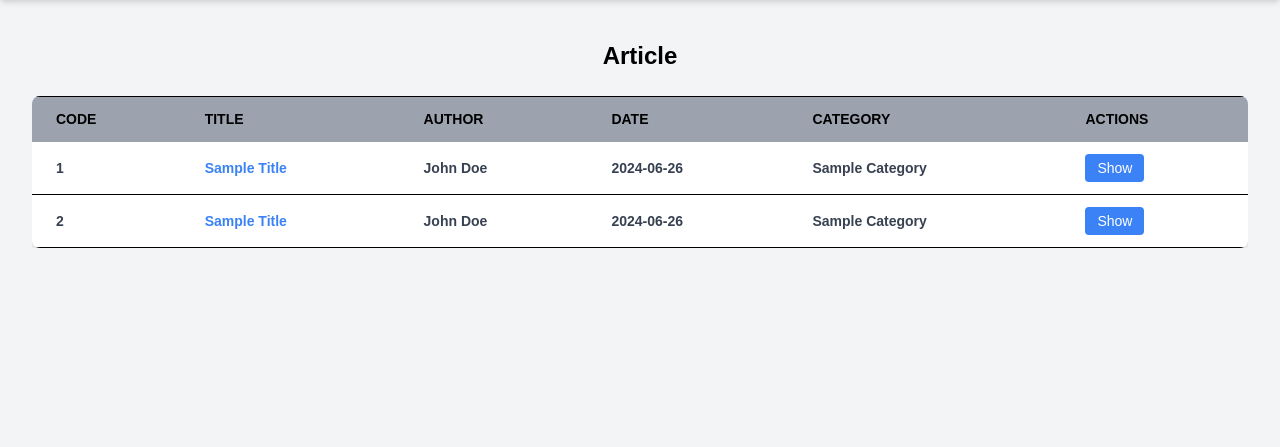
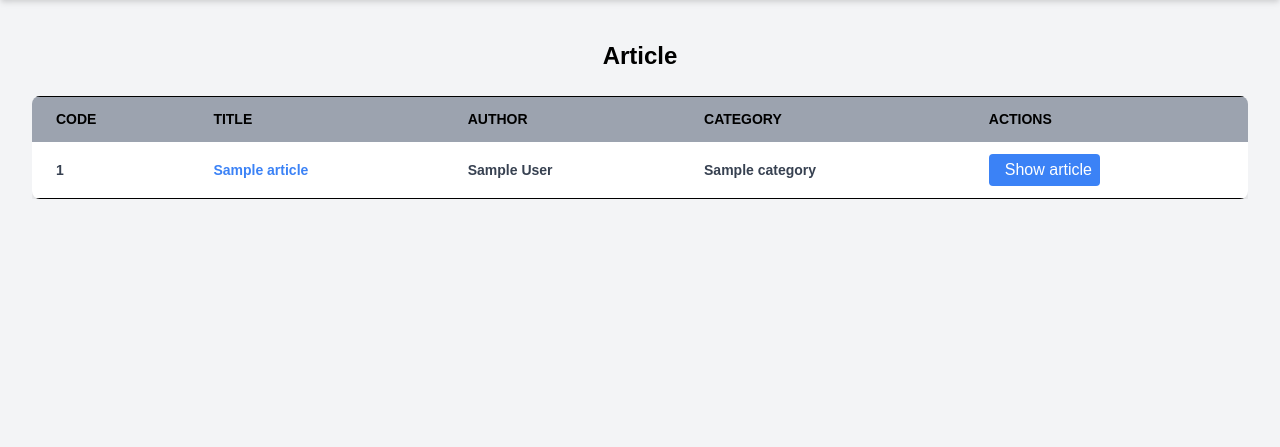
Before and after one commit to saeed-54996/MMM-Project, a Flask app: page /articles/ in a window 1280 px wide. Shown: the part 72-519 px from the top of the page. Run offline with Flask 3, Linux system fonts and the light colour scheme; tables that the repository leaves empty hold one stand-in row (values such as "Sample post"); some libraries are stand-ins or nearby versions.

Commit message:
making show article dynamic

```diff
--- a/my_flask_app/app.py
+++ b/my_flask_app/app.py
@@ -1,7 +1,7 @@
 from flask import *
 from init import app, db
 from model import *
-from controler import login, signup ,upload_photo,user_profile,show_pictures,show_single_picture,submit_article,admin_panel
+from controler import login, signup ,upload_photo,user_profile,show_pictures,show_single_picture,show_articles,show_single_article,submit_article,admin_panel
 
 @app.route('/')
 def home():
@@ -37,11 +37,11 @@ def picture(picture_id):
 
 @app.route('/articles/')
 def articles_page():
-    return render_template('articles.html')
+    return show_articles()
 
 @app.route('/article/<article_id>/')
 def singel_article_page(article_id):
-    return render_template('article.html')
+    return show_single_article(article_id)
 
 @app.route('/writer-photographer/')
 def writer_photographer():
--- a/my_flask_app/controler.py
+++ b/my_flask_app/controler.py
@@ -87,6 +87,20 @@ def show_single_picture(picture_id):
     image = Images.query.filter_by(id=picture_id).first()
     name = image.user.name if image.user else 'Unknown User'
     return render_template('picture.html',path=image.path,title=image.title,des=image.description,category=image.category.name,tags=image.tags,name=name)
+
+
+
+
+#----------------------------------------article system:
+def show_articles():
+    articles = Articles.query.all()
+    return render_template('articles.html',articles=articles)
+
+
+def show_single_article(article_id):
+    return render_template('article.html')
+
+
 
 
 
--- a/my_flask_app/templates/articles.html
+++ b/my_flask_app/templates/articles.html
@@ -17,38 +17,25 @@
                     <th class="py-3 px-6 text-left">Code</th>
                     <th class="py-3 px-6 text-left">Title</th>
                     <th class="py-3 px-6 text-left">Author</th>
-                    <th class="py-3 px-6 text-left">Date</th>
                     <th class="py-3 px-6 text-left">Category</th>
                     <th class="py-3 px-6 text-left">Actions</th>
                 </tr>
             </thead>
             <tbody class="text-gray-700 text-sm font-semibold">
+                {% for article in articles: %}
                 <tr class="border-b border-black hover:bg-gray-300">
-                    <td class="py-3 px-6 text-left whitespace-nowrap">1</td>
-                    <td class="py-3 px-6 text-left"><a href="#" class="text-blue-500 hover:underline">Sample Title</a></td>
-                    <td class="py-3 px-6 text-left">John Doe</td>
-                    <td class="py-3 px-6 text-left">2024-06-26</td>
-                    <td class="py-3 px-6 text-left">Sample Category</td>
+                    <td class="py-3 px-6 text-left whitespace-nowrap">{{ article['id'] }}</td>
+                    <td class="py-3 px-6 text-left"><a href="{{ url_for('singel_article_page', article_id=article['id']) }}" class="text-blue-500 hover:underline">{{ article['title'] }}</a></td>
+                    <td class="py-3 px-6 text-left">{{ article.user.name }}</td>
+                    <td class="py-3 px-6 text-left">{{ article.category.name }}</td>
                     <td class="py-3 px-6 text-left">
-                        <button class="bg-blue-500 flex flex-wrap text-white py-1 px-3 rounded hover:bg-blue-900">
-                            <iconify-icon icon="ci:show" width="1.4rem"></iconify-icon>Show
+                        <button class="bg-blue-500 text-white py-1 px-2 rounded hover:bg-blue-900">
+                            <a href="{{ url_for('singel_article_page', article_id=article['id']) }}" class="flex justify-center items-center gap-2">
+                                <iconify-icon icon="ci:show" width="1.4rem"></iconify-icon>
+                                <p class="text-base">Show article</p>
+                            </a>
                         </button>
-
-                </tr>
-            </tbody>
-
-            <tbody class="text-gray-700 text-sm font-semibold">
-                <tr class="border-b border-black hover:bg-gray-300">
-                    <td class="py-3 px-6 text-left whitespace-nowrap">2</td>
-                    <td class="py-3 px-6 text-left"><a href="#" class="text-blue-500 hover:underline">Sample Title</a></td>
-                    <td class="py-3 px-6 text-left">John Doe</td>
-                    <td class="py-3 px-6 text-left">2024-06-26</td>
-                    <td class="py-3 px-6 text-left">Sample Category</td>
-                    <td class="py-3 px-6 text-left">
-                        <button class="bg-blue-500 flex flex-wrap text-white py-1 px-3 rounded hover:bg-blue-900">
-                            <iconify-icon icon="ci:show" width="1.4rem"></iconify-icon>Show
-                        </button>
-                    </td>
+                {% endfor %}
                 </tr>
             </tbody>
         </table>
```
